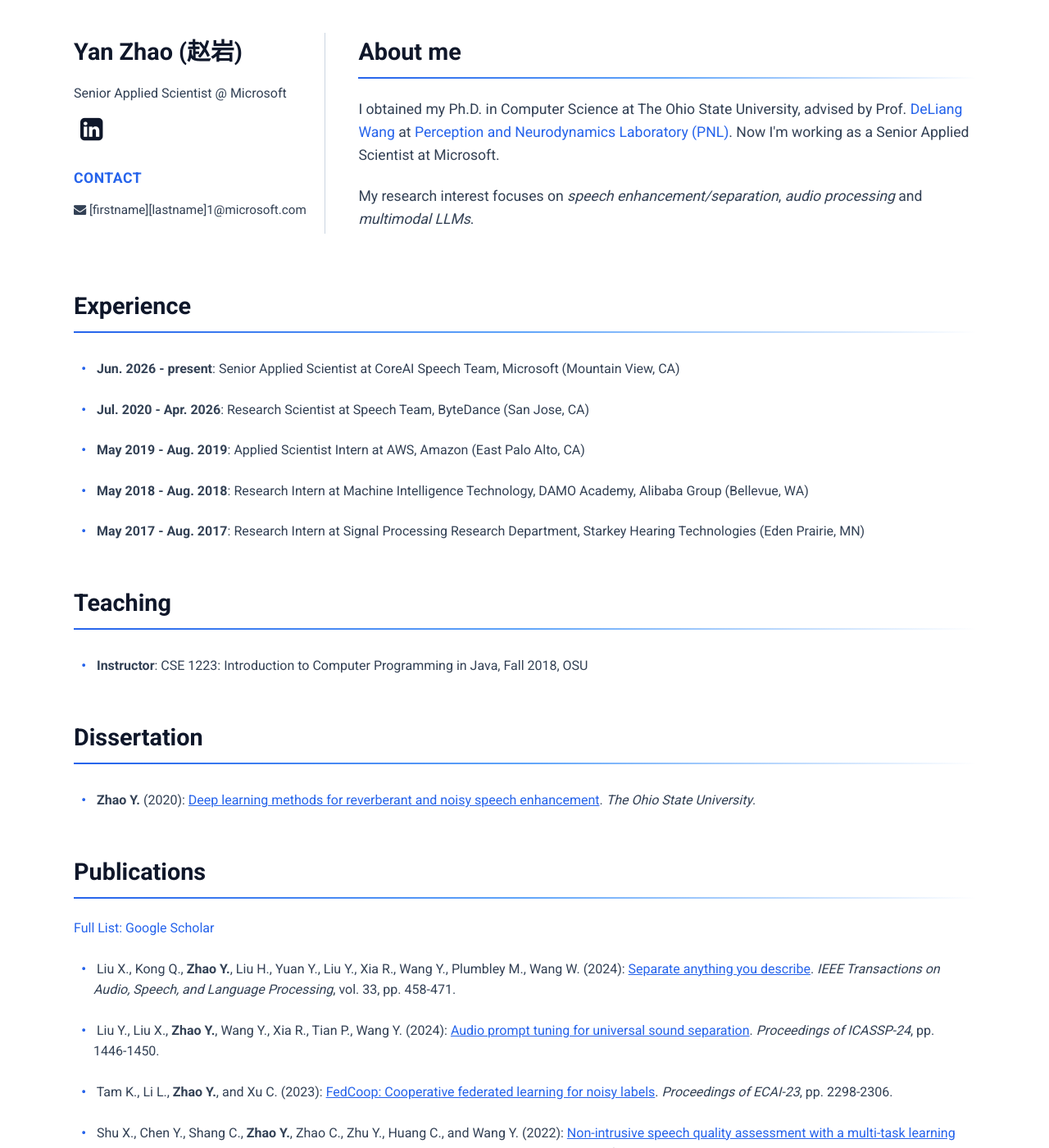
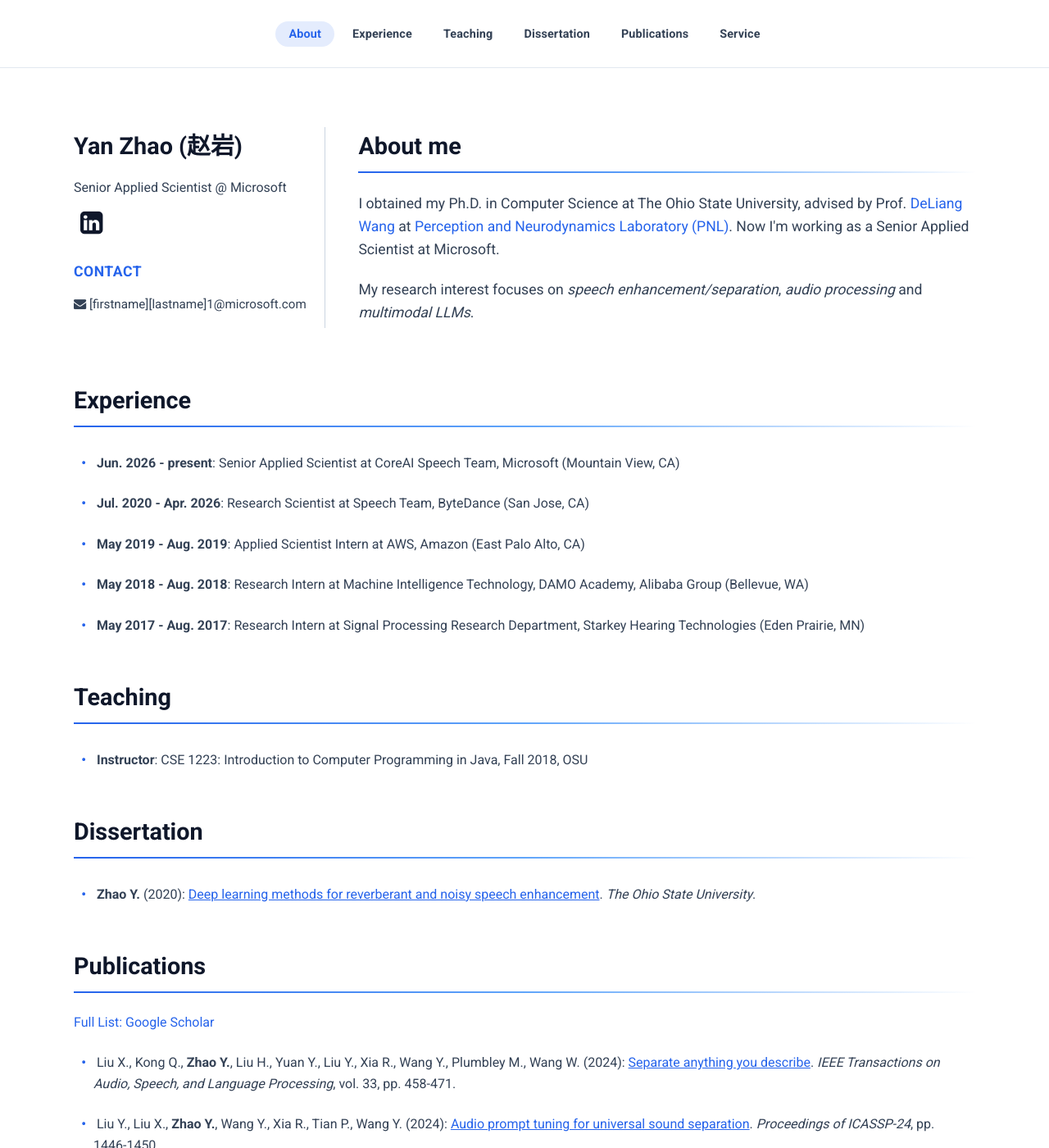
Before and after one commit to cliffzhao/cliffzhao.github.io, a Jekyll site: the page built from index.html, in a window 1280 px wide and 1400 px high. Shown: the whole window at 82% size. Built offline with Jekyll 4.4.1, drawn with Linux system fonts in a browser that asks for light colours; a style sheet for code colours, icons or effects is not loaded.

Commit message:
Add sticky nav with scrollspy section highlighting

```diff
--- a/_layouts/default.html
+++ b/_layouts/default.html
@@ -22,6 +22,18 @@
 
 		</head>
 		<body>
+			<nav class="site-nav">
+				<div class="nav-inner">
+					<ul class="nav-links">
+						<li><a href="#about">About</a></li>
+						<li><a href="#experience">Experience</a></li>
+						<li><a href="#teaching">Teaching</a></li>
+						<li><a href="#dissertation">Dissertation</a></li>
+						<li><a href="#publications">Publications</a></li>
+						<li><a href="#service">Service</a></li>
+					</ul>
+				</div>
+			</nav>
 			<div class="container">
 
 			{{ content }}
@@ -32,5 +44,31 @@
 	        		<li><a href="https://github.com/cliffzhao">github.com/cliffzhao</a></li>
 				</ul>
 			</footer>
+			<script>
+			// Scrollspy: highlight the nav link of the section currently at the top.
+			(function () {
+				var links = Array.prototype.slice.call(document.querySelectorAll('.site-nav .nav-links a'));
+				var sections = [];
+				links.forEach(function (a) {
+					var sec = document.getElementById(a.getAttribute('href').slice(1));
+					if (sec) sections.push({ link: a, sec: sec });
+				});
+				var offset = 90; // nav height + a little breathing room
+				var ticking = false;
+				function update() {
+					ticking = false;
+					var current = sections[0];
+					sections.forEach(function (s) {
+						if (s.sec.getBoundingClientRect().top - offset <= 0) current = s;
+					});
+					links.forEach(function (a) { a.classList.remove('active'); });
+					if (current) current.link.classList.add('active');
+				}
+				window.addEventListener('scroll', function () {
+					if (!ticking) { ticking = true; requestAnimationFrame(update); }
+				}, { passive: true });
+				update();
+			})();
+			</script>
 		</body>
 	</html>
--- a/css/main.css
+++ b/css/main.css
@@ -142,11 +142,6 @@
     background-color: var(--light-bg);
 }
 
-/* Lists opted out of hover feedback (e.g. Experience, Teaching) */
-.no-hover li:hover {
-    background-color: transparent;
-}
-
 /* Hanging Indent for Academic Style */
 ul li {
     padding-left: 24px; /* Space for bullet */
@@ -276,3 +271,77 @@
 .social-icons i:hover {
     color: var(--accent-color);
 }
+
+/* ============================================================
+   Sticky top navigation
+   ============================================================ */
+html {
+    scroll-behavior: smooth;
+    scroll-padding-top: 96px; /* offset for sticky nav on anchor jumps */
+}
+
+.site-nav {
+    position: sticky;
+    top: 0;
+    z-index: 50;
+    background: rgba(255, 255, 255, 0.8);
+    backdrop-filter: saturate(180%) blur(14px);
+    -webkit-backdrop-filter: saturate(180%) blur(14px);
+    border-bottom: 1px solid #e2e8f0;
+}
+
+.site-nav .nav-inner {
+    max-width: 1100px;
+    margin: 0 auto;
+    padding: 12px 20px;
+    display: flex;
+    justify-content: center;
+    align-items: center;
+    gap: 6px;
+    flex-wrap: wrap;
+}
+
+.site-nav .nav-links {
+    display: flex;
+    gap: 6px;
+    flex-wrap: wrap;
+    list-style: none;
+    margin: 0;
+    padding: 0;
+}
+
+.site-nav .nav-links li {
+    margin: 0;
+    padding: 0;
+    text-indent: 0;
+}
+
+.site-nav .nav-links li::before {
+    content: none; /* remove the global bullet */
+}
+
+.site-nav .nav-links a {
+    color: var(--text-color);
+    font-size: 0.9em;
+    font-weight: 600;
+    letter-spacing: 0.01em;
+    padding: 7px 16px;
+    border-radius: 999px;
+    transition: background-color 0.15s, color 0.15s;
+}
+
+.site-nav .nav-links a:hover {
+    color: var(--accent-color);
+    background: rgba(37, 99, 235, 0.10);
+    text-decoration: none;
+}
+
+.site-nav .nav-links a.active {
+    color: var(--accent-color);
+    background: rgba(37, 99, 235, 0.12);
+}
+
+@media (max-width: 640px) {
+    .site-nav .nav-inner { gap: 2px; padding: 8px 12px; }
+    .site-nav .nav-links a { padding: 6px 11px; font-size: 0.82em; }
+}
--- a/index.html
+++ b/index.html
@@ -2,7 +2,7 @@
 layout: default
 title: Yan Zhao
 ---
-<div class="profile-grid">
+<div class="profile-grid" id="about">
         <!-- Left Sidebar: Name, Info, Social -->
         <div class="profile-sidebar">
             <h1>Yan Zhao (赵岩)</h1>
@@ -35,8 +35,8 @@
     </div>
 
     <!-- Experience Section -->
-    <h2>Experience</h2>
-    <ul class="no-hover">
+    <h2 id="experience">Experience</h2>
+    <ul>
 		<li>
           <strong>Jun. 2026 - present</strong>: Senior Applied Scientist at CoreAI Speech Team, Microsoft (Mountain View, CA)
 	    </li>
@@ -58,14 +58,14 @@
         </li>
     </ul>
 
-    <h2>Teaching</h2>
-    <ul class="no-hover">
+    <h2 id="teaching">Teaching</h2>
+    <ul>
       <li>
         <strong>Instructor</strong>: CSE 1223: Introduction to Computer Programming in Java, Fall 2018, OSU
       </li>
     </ul>
 
-	<h2>Dissertation</h2>
+	<h2 id="dissertation">Dissertation</h2>
     <ul>
       <li>
         <strong>Zhao Y.</strong> (2020):
@@ -77,7 +77,7 @@
 
 
 
-    <h2>Publications</h2>
+    <h2 id="publications">Publications</h2>
 	<a href="https://scholar.google.com/citations?user=cHzLMDEAAAAJ&hl=en" target="_blank">Full List: Google Scholar</a>
     <ul>
 		<li> Liu X., Kong Q., <strong>Zhao Y.</strong>, Liu H., Yuan Y., Liu Y., Xia R., Wang Y., Plumbley M., Wang W. (2024): <a href="https://arxiv.org/pdf/2308.05037" target="_blank"><U>Separate anything you describe</U></a>.
@@ -170,7 +170,7 @@
 
     </ul>
 
-    <h2>Service</h2>
+    <h2 id="service">Service</h2>
       	<ul>
       	<p><strong>Journal/Conference Reviewer:</strong></p>
 
```
